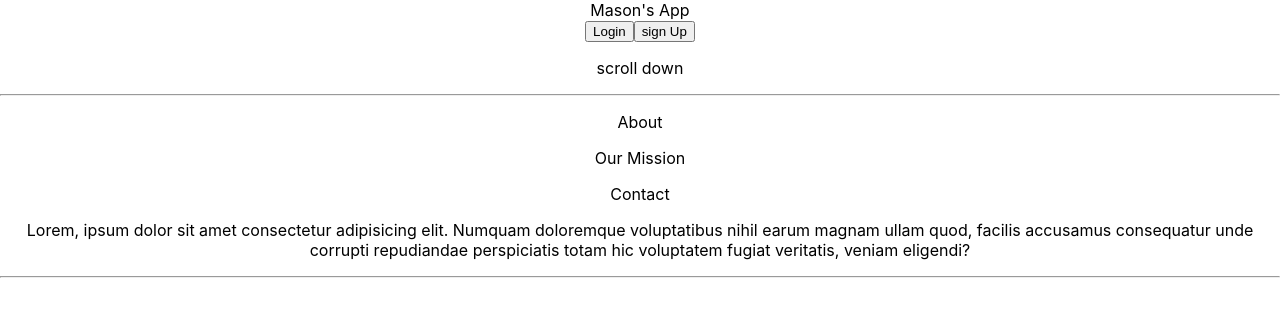
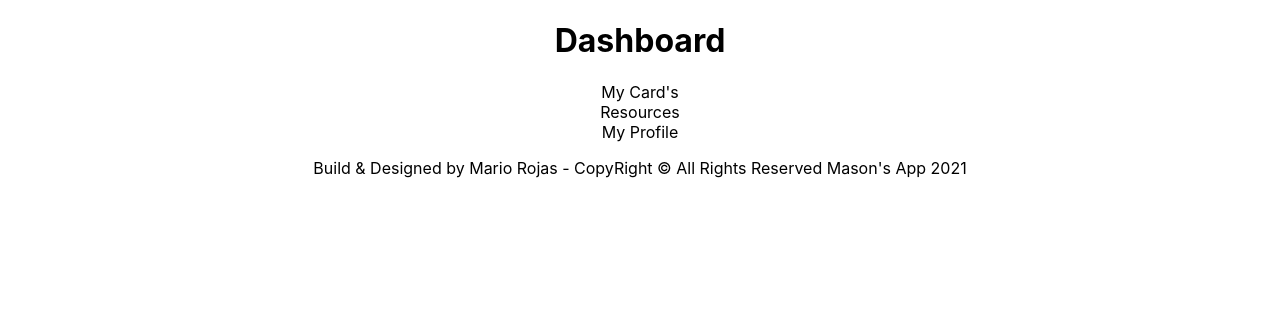
Before and after one commit to mariorojasac/masons-app-frontend, a React (Create React App) app: page /dashboard in a window 1280 px wide. Shown: the top 316 px of the page. Built offline with nearby package versions, Linux system fonts and the light colour scheme.

Commit message:
added Header to dashboard

```diff
--- a/src/App.js
+++ b/src/App.js
@@ -3,21 +3,21 @@ import { Switch, Route, Redirect } from "react-router-dom";
 import Home from "./pages/Home";
 import Header from "./components/Header";
 import Dashboard from "./pages/Dashboard";
-import Footer from "./components/Footer";
+import Mycards from "./pages/Mycards";
 import "./App.css";
 
 function App() {
   return (
     <div className="App">
       <Switch>
-        <Route exact>
+        <Route exact path="/">
           <Home />
         </Route>
-        <Route>
+        <Route path="/dashboard">
           <Dashboard />
         </Route>
-        <Route>
-          <Footer />
+        <Route path="/mycards">
+          <Mycards />
         </Route>
       </Switch>
     </div>
--- a/src/pages/Dashboard.js
+++ b/src/pages/Dashboard.js
@@ -1,3 +1,5 @@
+import Footer from "../components/Footer";
+
 const Dashboard = (props) => {
   return (
     <div className="container">
@@ -6,6 +8,7 @@ const Dashboard = (props) => {
       <div className="card">My Card's</div>
       <div className="card">Resources</div>
       <div className="card">My Profile</div>
+      <Footer/>
     </div>
   );
 };
```
Lines whose indentation alone changed are shown as unchanged.
